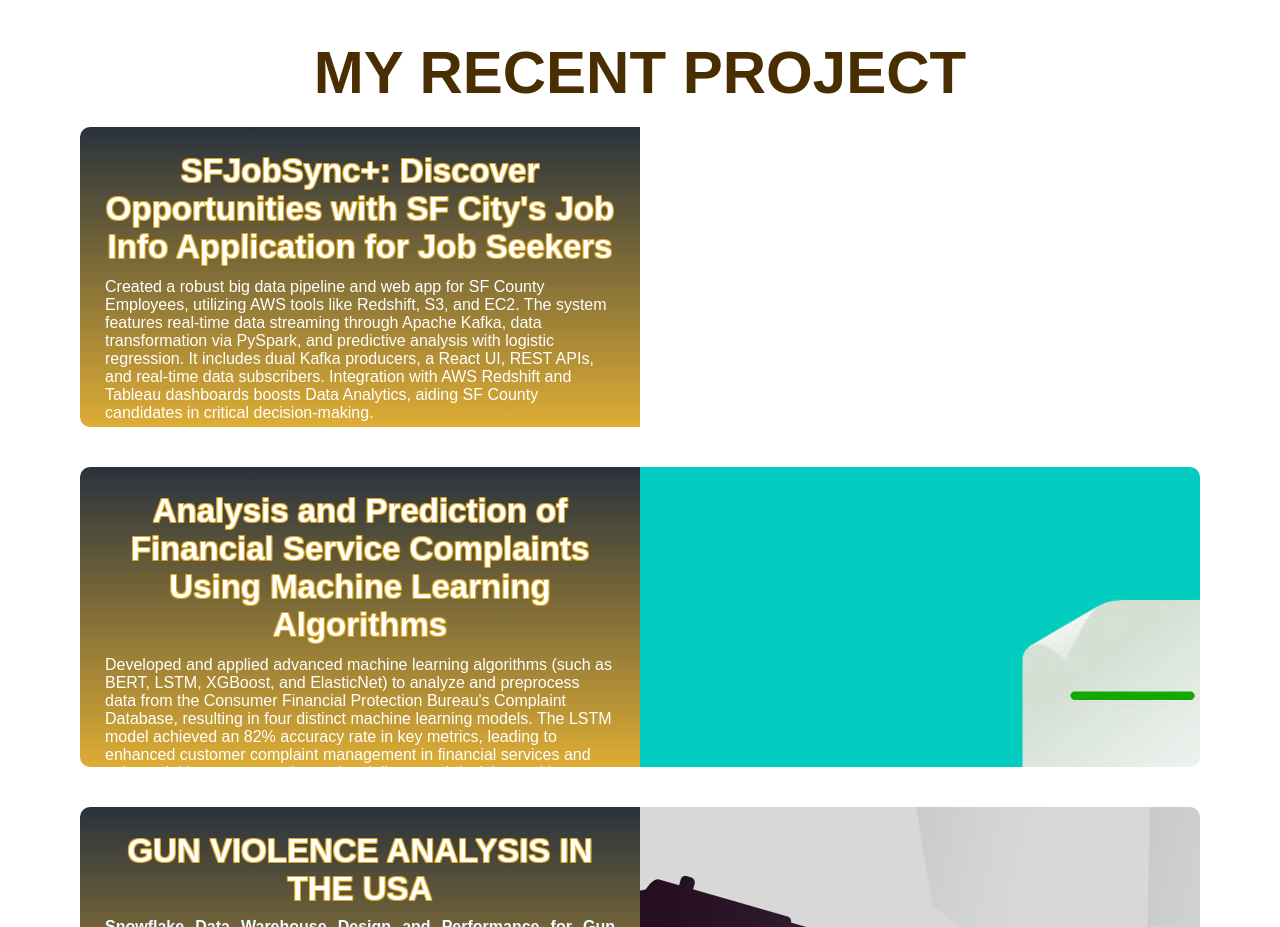
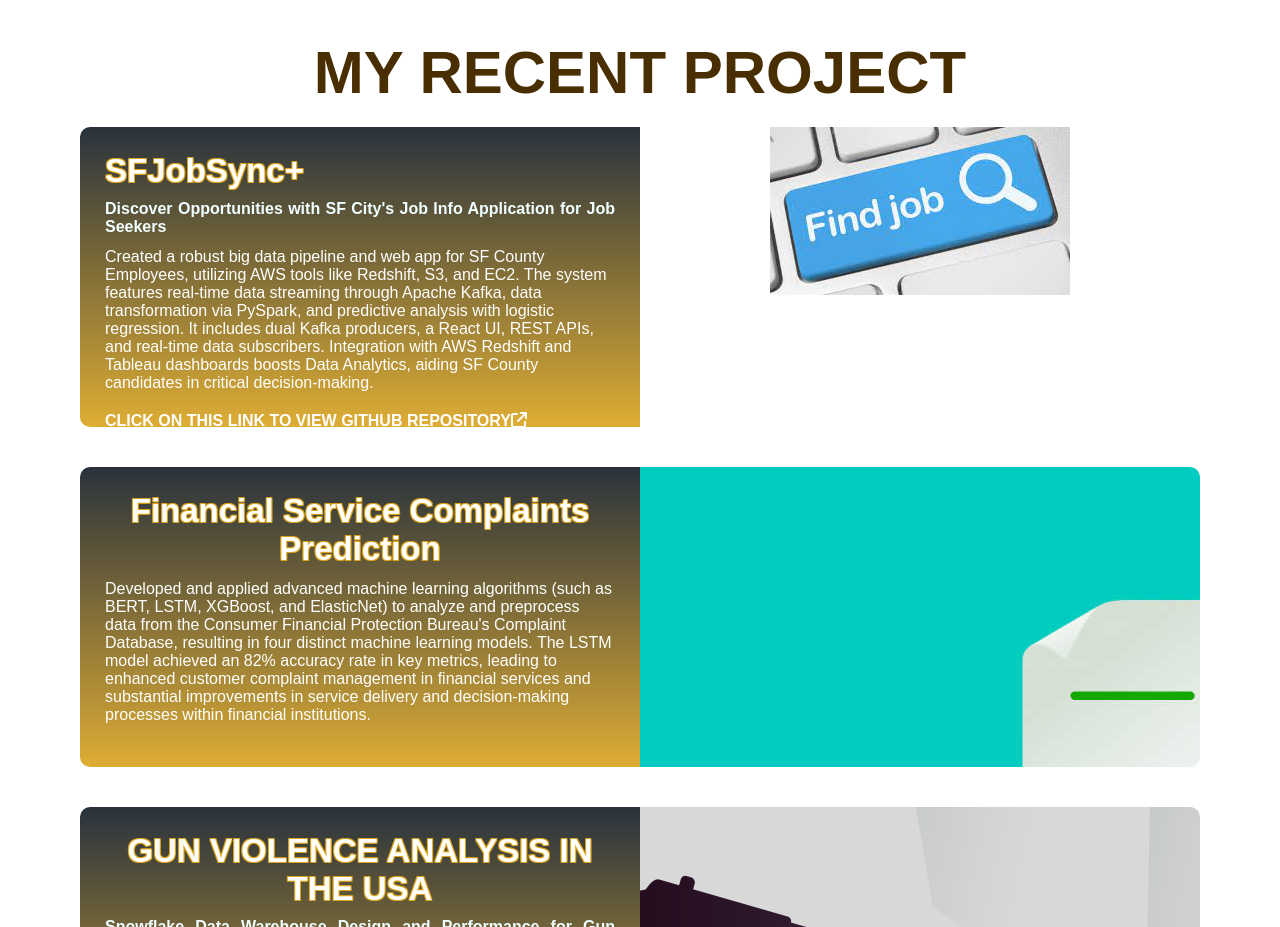
Before and after one commit to nehadabeeru/nehadabeeru.github.io, a plain HTML site: page index.html in a window 1280 px wide. Shown: the part 1460-2387 px from the top of the page. Drawn offline with nearby package versions, Linux system fonts and the light colour scheme.

Commit message:
Update index.html

```diff
--- a/index.html
+++ b/index.html
@@ -65,19 +65,20 @@
                     <div class="work-list">
                     <div class="work-item">
                         <div class="work-info">
-                            <h1> SFJobSync+: Discover Opportunities with SF City's Job Info Application for Job Seekers </h1>
+                            <h1> SFJobSync+</h1>
+                            <h4>Discover Opportunities with SF City's Job Info Application for Job Seekers</h4>
                             <p>Created a robust big data pipeline and web app for SF County Employees, utilizing AWS tools like Redshift, S3, and EC2. The system features real-time data streaming through Apache Kafka, data transformation via PySpark, and predictive analysis with logistic regression. It includes dual Kafka producers, a React UI, REST APIs, and real-time data subscribers. Integration with AWS Redshift and Tableau dashboards boosts Data Analytics, aiding SF County candidates in critical decision-making.</p>
                                 <a href="https://github.com/nikhileasy420/MSDA/tree/main/Bigdata" target="_blank"><b>CLICK ON THIS LINK TO VIEW GITHUB REPOSITORY</b><i class="fa-solid fa-arrow-up-right-from-square"></i></a>
                         </div>
                         <div class="work-img">
-                            <img src="images/download.png" alt="">
+                            <img src="images/download.jpeg" alt="">
                         </div>
                     </div>
 
                     <div class="work-list">
                     <div class="work-item">
                         <div class="work-info">
-                            <h1>Analysis and Prediction of Financial Service Complaints Using Machine Learning Algorithms</h1>
+                            <h1>Financial Service Complaints Prediction</h1>
                             <p>Developed and applied advanced machine learning algorithms (such as BERT, LSTM, XGBoost, and ElasticNet) to analyze and preprocess data from the Consumer Financial Protection Bureau's Complaint Database, resulting in four distinct machine learning models. The LSTM model achieved an 82% accuracy rate in key metrics, leading to enhanced customer complaint management in financial services and substantial improvements in service delivery and decision-making processes within financial institutions.</p>
                         </div>
                         <div class="work-img">
```
